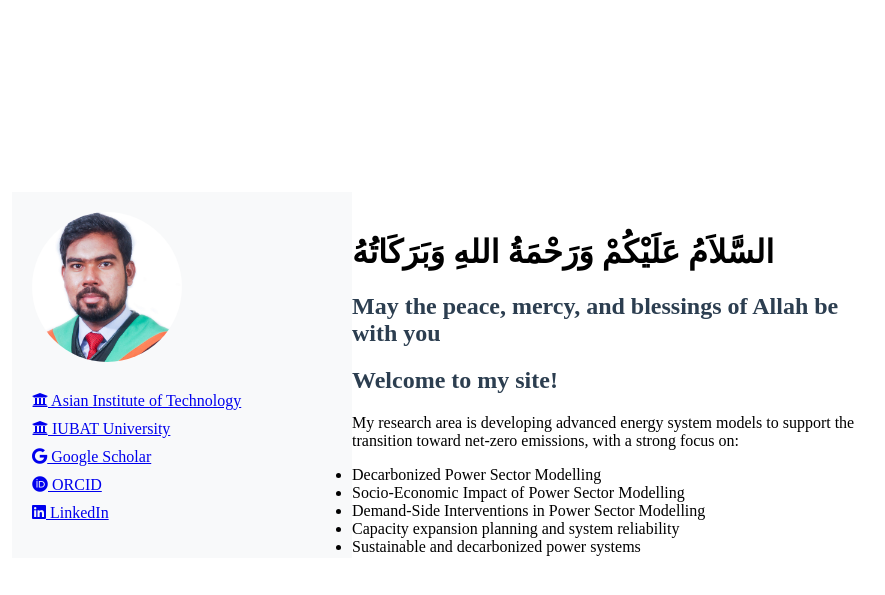
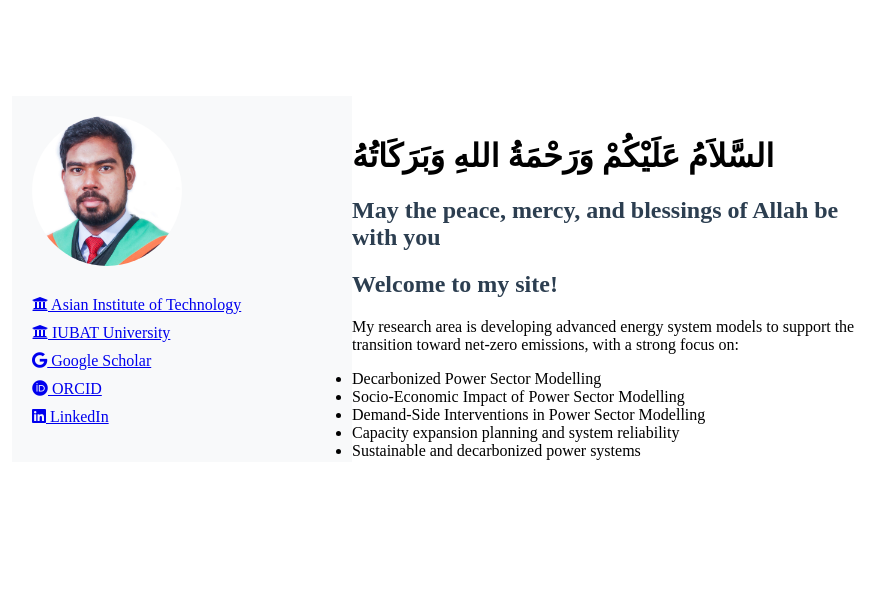
Before and after one commit to FiruzAhamed/firuzahamed.github.io, a Jekyll site: the page built from index.md, in a window 1280 px wide. Shown: the top 595 px of the page, without its empty margins (180-1065 px from the left). Built offline with Jekyll 4.4.1, drawn with Linux system fonts in a browser that asks for light colours.

Commit message:
Update style.css

```diff
--- a/assets/css/style.css
+++ b/assets/css/style.css
@@ -1,5 +1,5 @@
 body {
-  margin: 2in; /* Sets a 1-inch margin on all sides */
+  margin: 1in 2in 1in 2in; /* Sets a 1-inch margin on all sides */
 }
 
 .sidebar {
```
